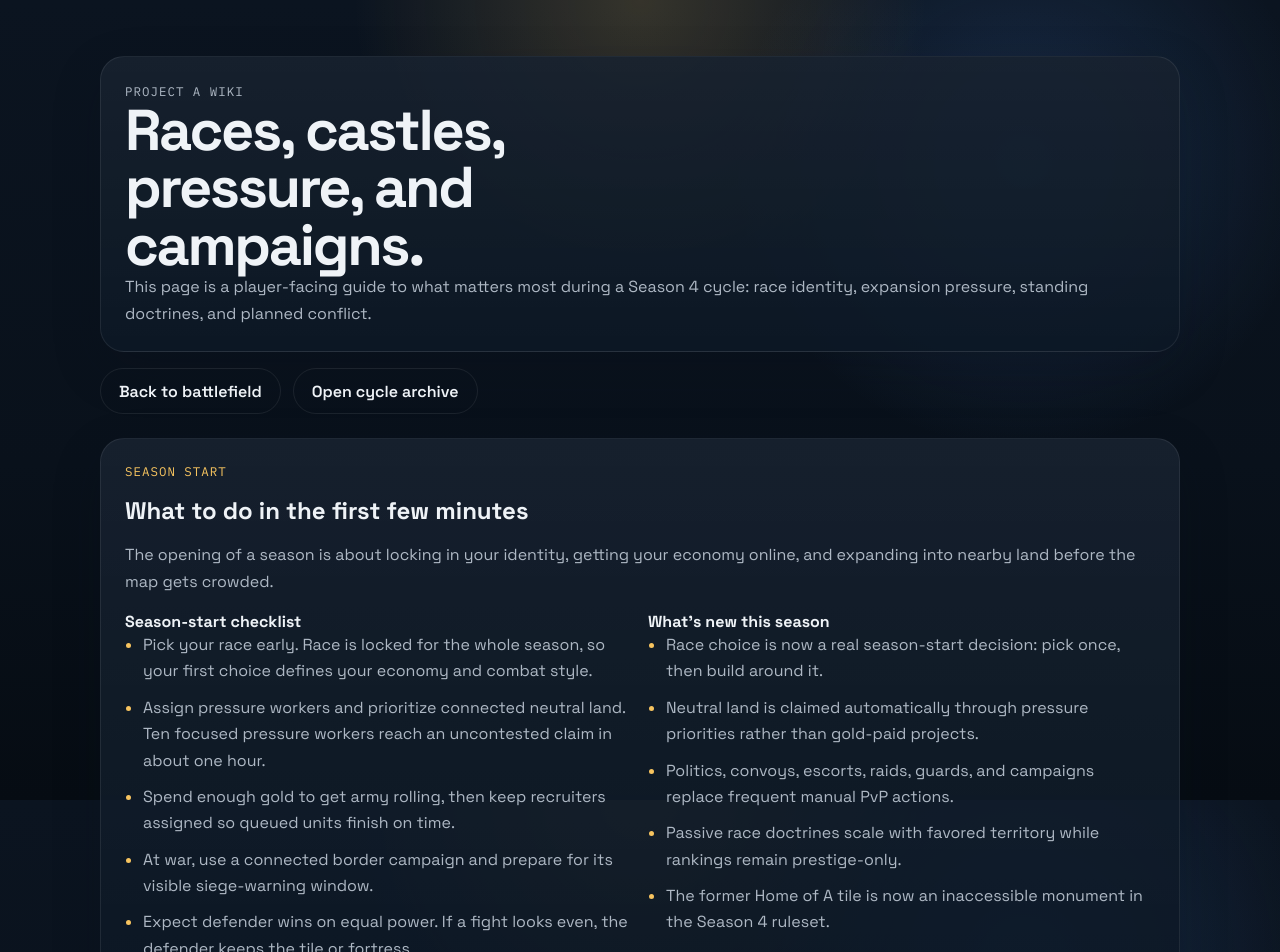
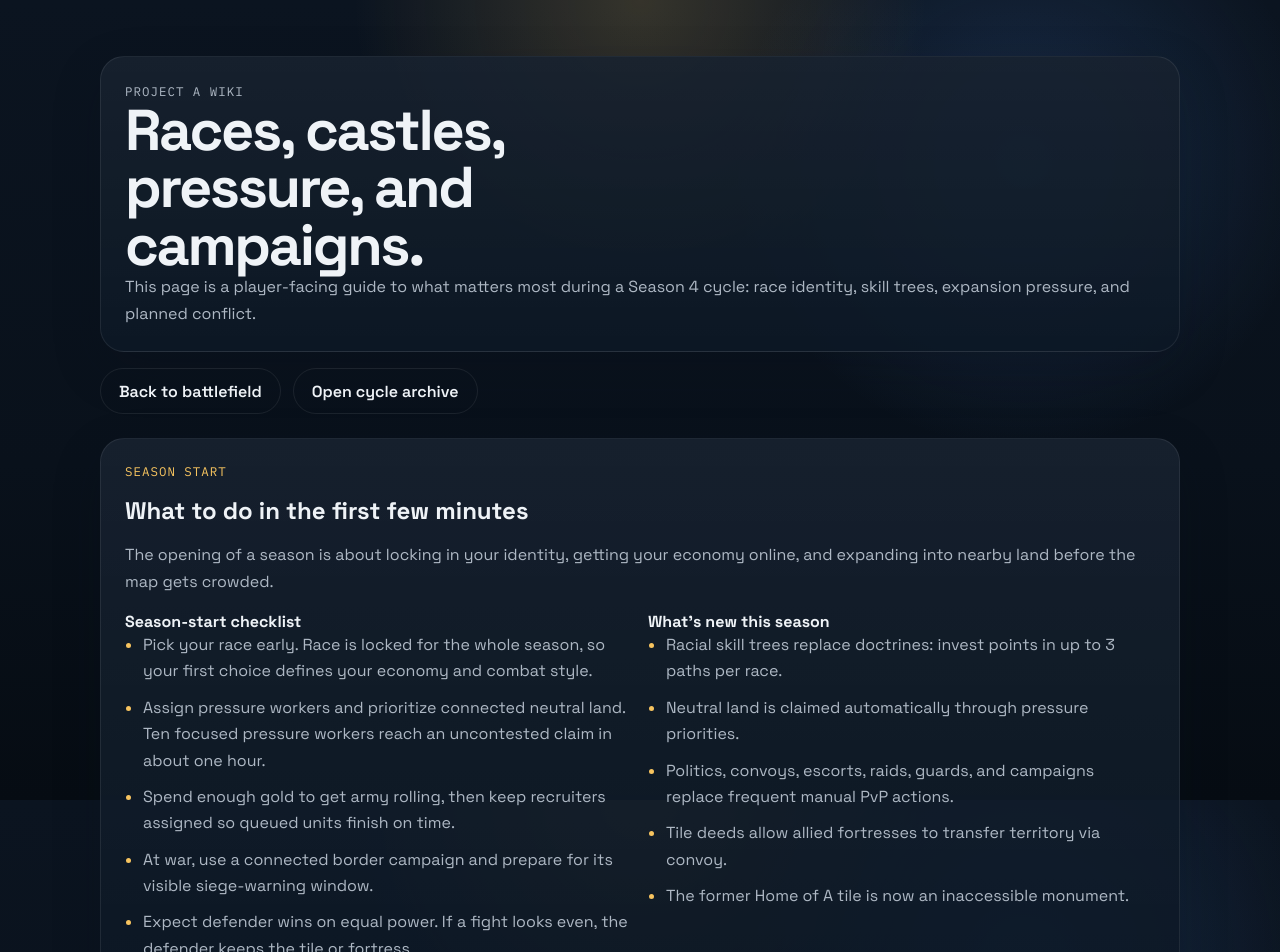
Before and after one commit to wasab1kastike/Project-A, a Next.js app in the folder apps/web/: page /wiki in a window 1280 px wide. Shown: the top 952 px of the page. Built offline with nearby package versions, Linux system fonts and the light colour scheme.

Commit message:
Update wiki with skill trees, remove doctrine references
- RACE_ABILITY_NOTES: replace doctrine descriptions with skill paths
- RACE_TIER_PATH: describe skill point earning instead of territory tiers
- WHAT_IS_NEW_THIS_SEASON: add skill trees and tile deeds
- Hero copy: doctrines → skill trees

```diff
--- a/apps/web/src/app/wiki/page.tsx
+++ b/apps/web/src/app/wiki/page.tsx
@@ -40,30 +40,34 @@ import { TILE_PRESSURE_CLAIM_THRESHOLD } from "@/lib/game/tile-pressure";
 
 const RACE_ABILITY_NOTES: Record<string, readonly string[]> = {
   DWARFS: [
+    "Skill paths: Bastion (defense), Seismic (pressure), Grudgebearer (economy).",
     "Pressure workers use the Beer Culture label.",
-    "Choose Holdfast for guard/garrison defense or Watchkeepers for guard detection.",
+    "Earn skill points from castle levels and territory.",
   ],
   UNSTABLE_UNICORNS: [
+    "Skill paths: Glitter Frontier (pressure), Veiled Network (stealth), Shattered Reality (luck).",
     "Pressure workers use the Glitter Distribution label.",
-    "Choose Glitter Frontier for favored-terrain pressure or Veiled Network for covert evasion.",
+    "Skill tiers alternate small buffs with major capstones.",
   ],
   SPACE_MURINES: [
+    "Skill paths: Convoy Command (trade), Rapid Response (defense), Orbital Doctrine (pressure).",
     "Pressure workers use the Imperial Faith label.",
-    "Choose Convoy Command for escort power or Rapid Response for guard defense and campaigns.",
+    "Invest points across up to 3 paths, max 5 tiers each.",
   ],
   ORKS: [
+    "Skill paths: Marauder (raiding), Siegebreaker (campaigns), WAAAGH Engine (momentum).",
     "Pressure workers use the Scavenge Mob label.",
-    "Choose Marauders for convoy raids or Siegebreakers for campaigns.",
+    "Earn points from castle levels (+1 per level) and territory (+1 per 3 tiles).",
   ],
 };
 
 const RACE_TIER_PATH = [
-  "Tier 0: before active season starts or before controlling enough race tiles.",
-  "Tier 1: control 3 race-biome tiles.",
-  "Tier 2: control 6 race-biome tiles.",
-  "Tier 3: control 9 race-biome tiles.",
-  "Race biomes: Dwarfs mountains, ORKS plains/lake, Space Murines sea/coast, Unicorns marsh/forest.",
-  "Season 4 doctrine effects scale by 10% / 20% / 30% at these tiers and can be changed every 12 hours.",
+  "Skill points are earned throughout the season.",
+  "+1 point per castle level (starting at level 2).",
+  "+1 point per 3 owned normal tiles.",
+  "Maximum 12 skill points total.",
+  "Each race has 3 unique skill paths with 5 tiers each.",
+  "Tiers alternate small buffs (+population, +pressure%) with major capstones.",
 ] as const;
 
 const CASTLE_SPECIALIZATIONS = [
@@ -138,11 +142,11 @@ const SEASON_START_STEPS = [
 ] as const;
 
 const WHAT_IS_NEW_THIS_SEASON = [
-  "Race choice is now a real season-start decision: pick once, then build around it.",
-  "Neutral land is claimed automatically through pressure priorities rather than gold-paid projects.",
+  "Racial skill trees replace doctrines: invest points in up to 3 paths per race.",
+  "Neutral land is claimed automatically through pressure priorities.",
   "Politics, convoys, escorts, raids, guards, and campaigns replace frequent manual PvP actions.",
-  "Passive race doctrines scale with favored territory while rankings remain prestige-only.",
-  "The former Home of A tile is now an inaccessible monument in the Season 4 ruleset.",
+  "Tile deeds allow allied fortresses to transfer territory via convoy.",
+  "The former Home of A tile is now an inaccessible monument.",
 ] as const;
 
 const RACE_TOKENS = [
@@ -293,8 +297,8 @@ export default function WikiPage() {
           <h1>Races, castles, pressure, and campaigns.</h1>
           <p>
             This page is a player-facing guide to what matters most during a
-            Season 4 cycle: race identity, expansion pressure, standing
-            doctrines, and planned conflict.
+            Season 4 cycle: race identity, skill trees, expansion pressure,
+            and planned conflict.
           </p>
         </div>
 
```
